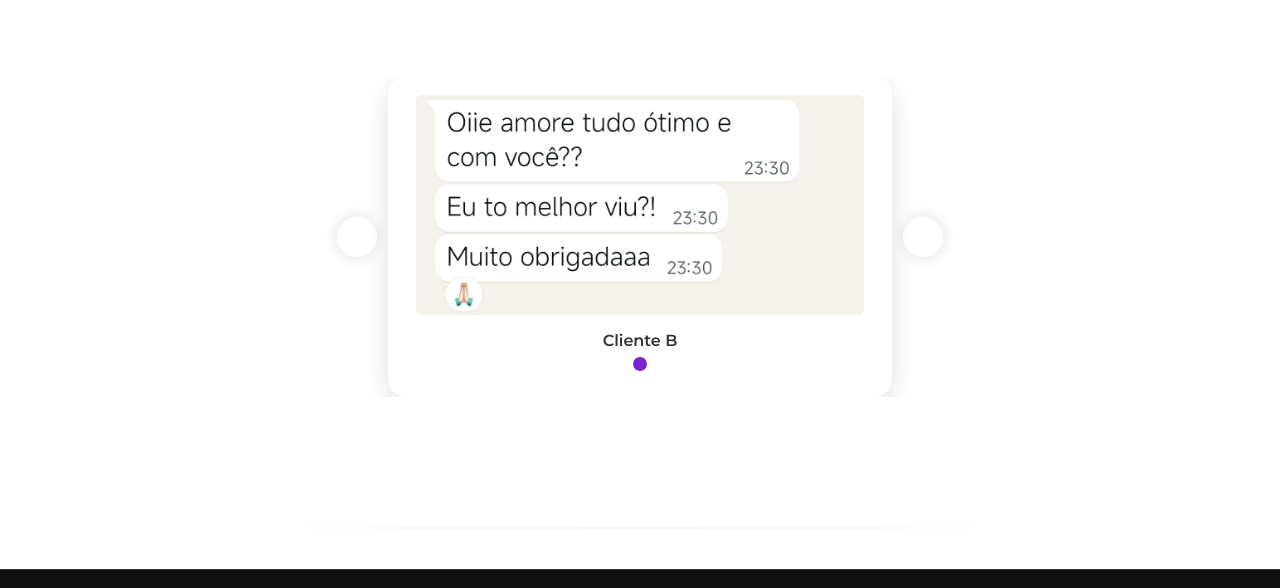
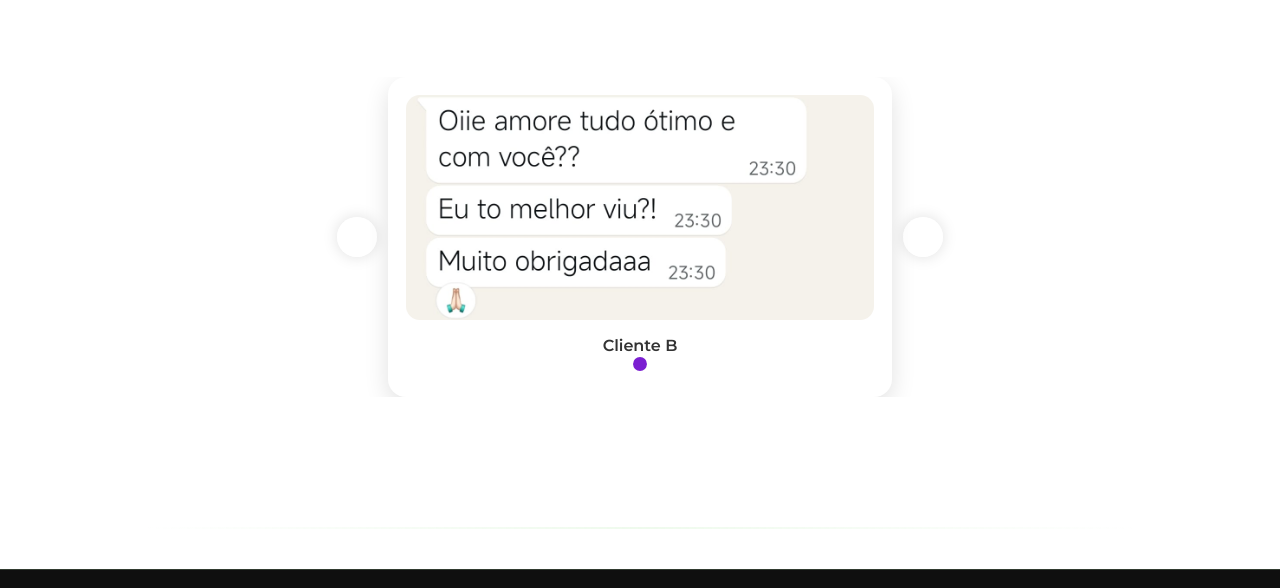
Before and after one commit to Denis-Diego-neb/Portifolio-pi, a plain HTML site: page docs/index.html in a window 1280 px wide. Shown: the part 1587-2175 px from the top of the page. Drawn offline with nearby package versions, Linux system fonts and the light colour scheme.

Commit message:
tentando concertar o card depoimentos v3

```diff
--- a/docs/css/style.css
+++ b/docs/css/style.css
@@ -289,20 +289,21 @@ a:not(.btn-contato):hover { color: #6C3BA6; }
 /* contêiner da imagem mantém a área estável */
 #carouselDepoimentos .depo-img-container {
   width: 100%;
-  height: 220px;
+  height: 260px;
   display: flex;
   align-items: center;
   justify-content: center;
   overflow: hidden;
   border-radius: 14px;
+  position: relative;
   background: transparent; /* caso queira um leve fundo, coloque rgba() aqui */
 }
 
 /* imagem se adapta - não corta demais e não faz o card 'pular' */
 #carouselDepoimentos .depo-img {
-  max-width: 100%;
-  max-height: 100%;
-  object-fit: contain;   /* mostra a imagem inteira dentro do box */
+  width: 100%;
+  height: 100%;
+  object-fit: cover;   /* mostra a imagem inteira dentro do box */
   display: block;
 }
 
```
